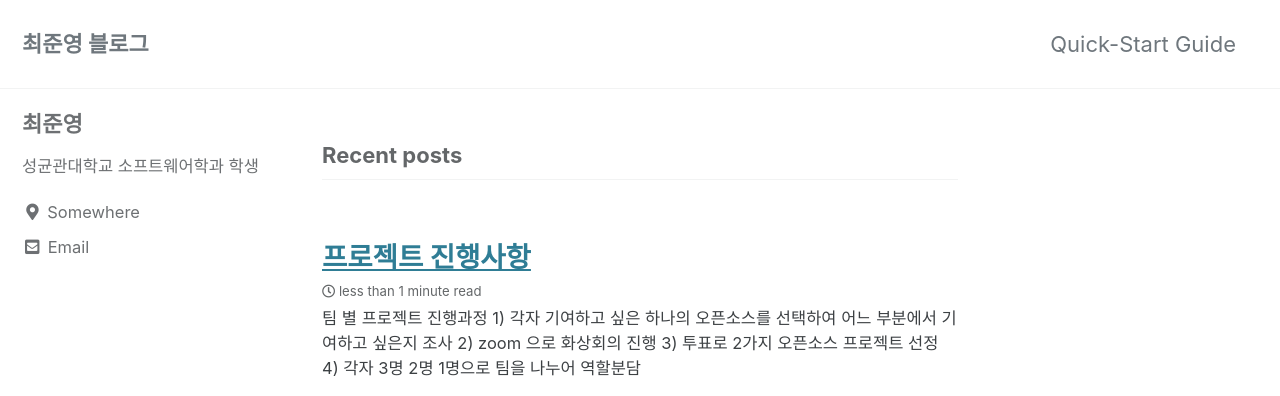
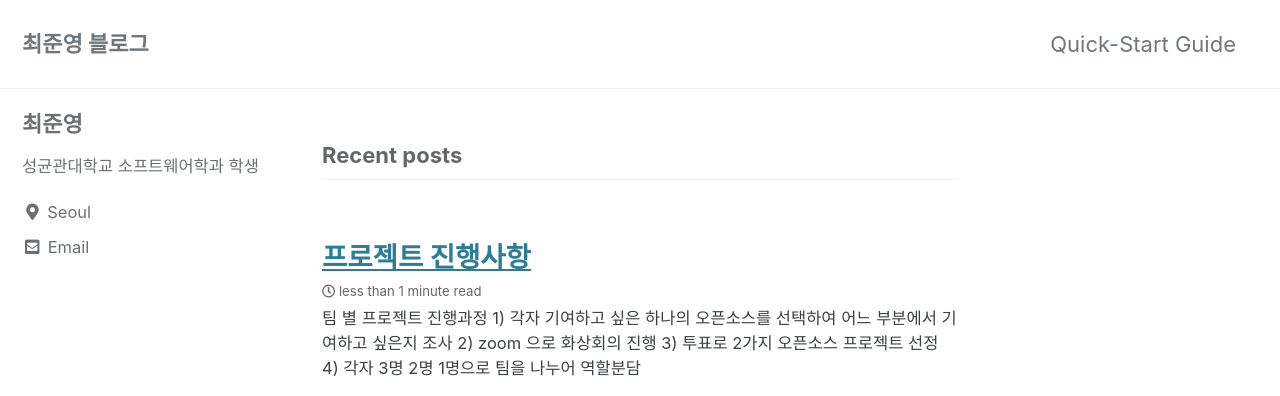
Before and after one commit to choi-0801/choi-0801.github.io, a Jekyll site: the page built from index.html, in a window 1280 px wide. Shown: the top 396 px of the page. Built offline with Jekyll 4.4.1, drawn with Linux system fonts in a browser that asks for light colours; cached includes are drawn as plain includes; the list of posts is cut into pages by our own code.

Commit message:
Update _config.yml

```diff
--- a/_config.yml
+++ b/_config.yml
@@ -96,12 +96,12 @@ author:
   name             : "최준영"
   avatar           : # path of avatar image, e.g. "/assets/images/bio-photo.jpg"
   bio              : "성균관대학교 소프트웨어학과 학생"
-  location         : "Somewhere"
+  location         : "Seoul"
   email            : joeplay0801@naver.com
   links:
     - label: "Email"
       icon: "fas fa-fw fa-envelope-square"
-      # url: "mailto:your.name@email.com"
+      # url: "joeplay0801@naver.com"
     - label: "Website"
       icon: "fas fa-fw fa-link"
       # url: "https://your-website.com"
```
